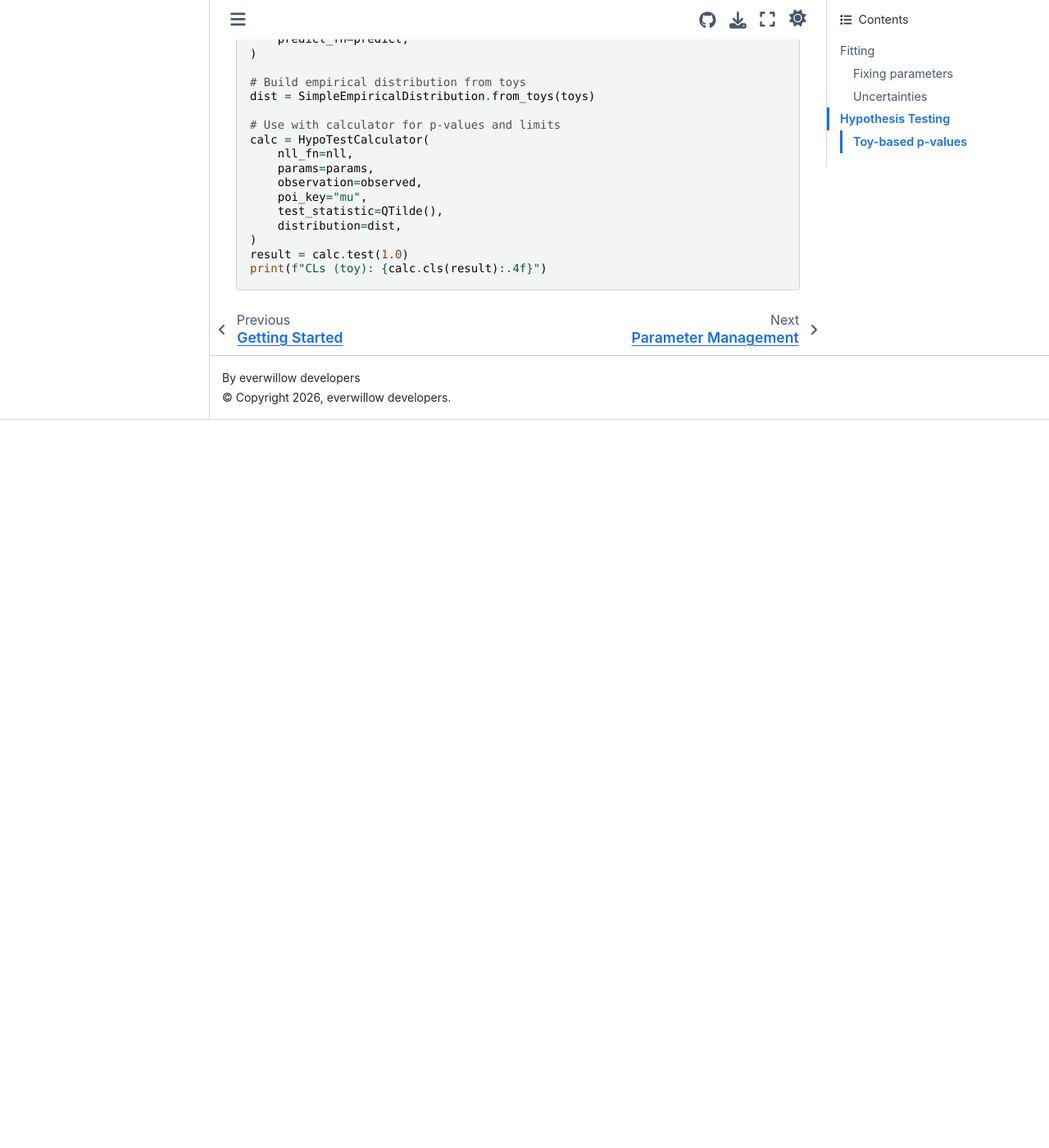
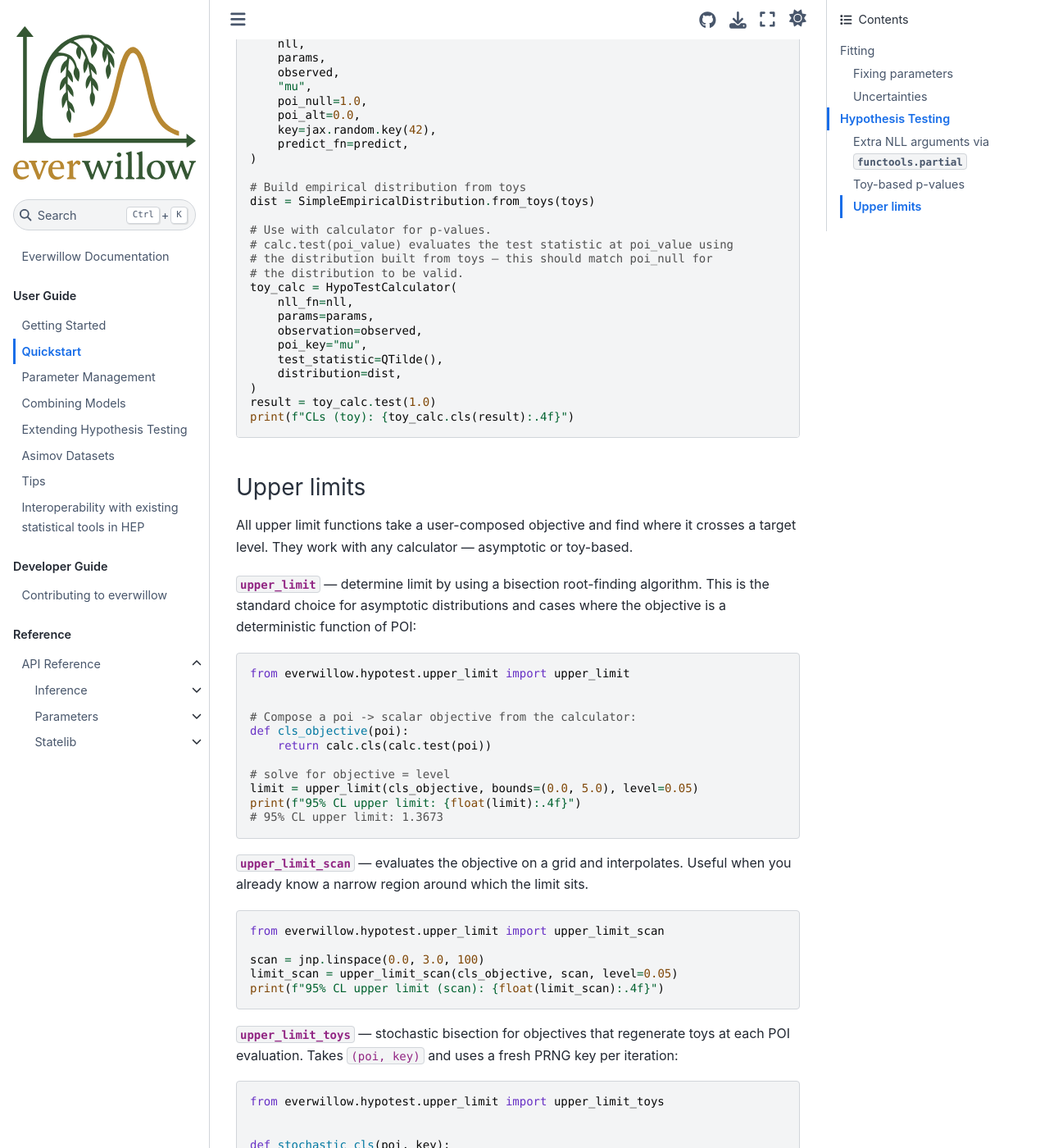
Before and after one commit to MoAly98/everwillow, a Sphinx documentation site: the page built from docs/quickstart.md, in a window 1280 px wide and 1400 px high, scrolled down 4614 px. Shown: the whole window at 82% size. Built offline with Sphinx 7.4.7 and the Sphinx Book theme 1.1.4, drawn with Linux system fonts in a browser that asks for light colours; before the commit the page ends 5126 px from its top, so only the background shows below that; some of the changed text lies outside the part shown.

Commit message:
docs: add asimov/tips pages, restructure quickstart, update extending-hypotest

````diff
--- a/docs/quickstart.md
+++ b/docs/quickstart.md
@@ -135,7 +134,8 @@
 params = sl.State.from_pytree({"mu": 1.0})
 observed = {"n": 12.0}
 
-# Run hypothesis test at mu=1
+# AsymptoticCalculator binds the model and provides predict_fn for Asimov
+# dataset generation. QTilde + QTildeAsymptotic are the defaults.
 calc = AsymptoticCalculator(
     nll_fn=nll,
     params=params,
@@ -145,6 +145,8 @@
     test_statistic=QTilde(),
     distribution=QTildeAsymptotic(),
 )
+
+# Run hypothesis test at mu=1
 result = calc.test(1.0)
 
 print(f"Test statistic: {result.q_obs:.4f}")
@@ -156,7 +158,8 @@
 # Alt p-value:    0.986078
 # CLs:            0.214013
 
-# Expected CLs at standard sigma bands (from Asimov dataset)
+# Expected CLs at standard sigma bands (from Asimov dataset).
+# bands.cl_s is a BandValues — iterable as (name, value) pairs.
 bands = calc.expected(result)
 for name, val in bands.cl_s:
     print(f"  {name}: {float(val):.6f}")
@@ -165,31 +168,31 @@
 # median:       0.002679
 # plus_1sigma:  0.026892
 # plus_2sigma:  0.161777
+```
+
+### Extra NLL arguments via `functools.partial`
+
+If your NLL function takes extra arguments beyond `(params, observation)`, use
+`functools.partial` to bind them before passing to `fit()`:
+
+```python
+from functools import partial
 
 
-# upper_limit finds the POI value where CLs crosses a confidence level
-def cls_objective(poi):
-    return calc.cls(calc.test(poi))
+def nll_with_config(params, observation, signal, background):
+    mu = params["mu"]
+    expected = mu * signal + background
+    return expected - observation["n"] * jnp.log(expected)
 
 
-# 95% CL upper limit on mu
-limit = upper_limit(cls_objective, bounds=(0.0, 5.0), level=0.05)
+# Bind signal and background, leaving (params, observation) free
+nll_fn = partial(nll_with_config, signal=10.0, background=5.0)
 
-print(f"95% CL upper limit: {float(limit):.4f}")
-# 95% CL upper limit: 1.3673
-
-# Expected upper limit with ±1σ/±2σ Brazil bands
-brazil = expected_upper_limit(calc, bounds=(0.0, 5.0), level=0.05)
-
-print(f"Observed:  {float(brazil.observed):.4f}")
-for name, val in brazil.expected:
-    print(f"  {name}: {float(val):.4f}")
-# Observed:  1.3673
-# minus_2sigma: 0.2734
-# minus_1sigma: 0.3854
-# median:       0.5746
-# plus_1sigma:  0.8792
-# plus_2sigma:  1.3121
+result = ew.fit(
+    nll_fn=nll_fn,
+    params=sl.State.from_pytree({"mu": 1.0}),
+    observation={"n": 12.0},
+)
 ```
 
 Hypothesis testing in everwillow is built from three composable pieces:
@@ -209,17 +212,18 @@
 from everwillow.hypotest.distributions import SimpleEmpiricalDistribution
 from everwillow.hypotest.test_statistics import QTilde
 from everwillow.hypotest.toys import ToyGenerator
-from everwillow.hypotest.upper_limit import expected_upper_limit, upper_limit
 
-# Generate toys under tested (mu=1) and alternative (mu=0) hypotheses
-# Toys will be generated in a vectorised mannter using jax.vmap by default
+# Generate toys under null (poi_null=1.0) and alternative (poi_alt=0.0) hypotheses.
+# poi_null is the hypothesis under which null toys are generated.
+# poi_alt is the hypothesis under which alternative toys are generated.
+# Toys are generated in a vectorised manner using jax.vmap by default.
 toy_gen = ToyGenerator(test_statistic=QTilde(), ntoys=5000)
 toys = toy_gen.generate(
     nll,
     params,
     observed,
     "mu",
-    poi_test=1.0,
+    poi_null=1.0,
     poi_alt=0.0,
     key=jax.random.key(42),
     predict_fn=predict,
@@ -228,8 +232,11 @@
 # Build empirical distribution from toys
 dist = SimpleEmpiricalDistribution.from_toys(toys)
 
-# Use with calculator for p-values and limits
-calc = HypoTestCalculator(
+# Use with calculator for p-values.
+# calc.test(poi_value) evaluates the test statistic at poi_value using
+# the distribution built from toys — this should match poi_null for
+# the distribution to be valid.
+toy_calc = HypoTestCalculator(
     nll_fn=nll,
     params=params,
     observation=observed,
@@ -237,6 +244,103 @@
     test_statistic=QTilde(),
     distribution=dist,
 )
-result = calc.test(1.0)
-print(f"CLs (toy): {calc.cls(result):.4f}")
+result = toy_calc.test(1.0)
+print(f"CLs (toy): {toy_calc.cls(result):.4f}")
 ```
+
+### Upper limits
+
+All upper limit functions take a user-composed objective and find where it
+crosses a target level. They work with any calculator — asymptotic or toy-based.
+
+**`upper_limit`** — determine limit by using a bisection root-finding algorithm.
+This is the standard choice for asymptotic distributions and cases where the objective is a
+deterministic function of POI:
+
+```python
+from everwillow.hypotest.upper_limit import upper_limit
+
+
+# Compose a poi -> scalar objective from the calculator:
+def cls_objective(poi):
+    return calc.cls(calc.test(poi))
+
+# solve for objective = level
+limit = upper_limit(cls_objective, bounds=(0.0, 5.0), level=0.05)
+print(f"95% CL upper limit: {float(limit):.4f}")
+# 95% CL upper limit: 1.3673
+```
+
+**`upper_limit_scan`** — evaluates the objective on a grid and interpolates.
+Useful when you already know a narrow region around which the limit sits.
+
+```python
+from everwillow.hypotest.upper_limit import upper_limit_scan
+
+scan = jnp.linspace(0.0, 3.0, 100)
+limit_scan = upper_limit_scan(cls_objective, scan, level=0.05)
+print(f"95% CL upper limit (scan): {float(limit_scan):.4f}")
+```
+
+**`upper_limit_toys`** — stochastic bisection for objectives that regenerate
+toys at each POI evaluation. Takes `(poi, key)` and uses a fresh PRNG key per
+iteration:
+
+```python
+from everwillow.hypotest.upper_limit import upper_limit_toys
+
+
+def stochastic_cls(poi, key):
+    """Regenerate toys at each POI value during the search."""
+    toys = toy_gen.generate(
+        nll,
+        params,
+        observed,
+        "mu",
+        poi_null=poi,
+        poi_alt=0.0,
+        key=key,
+        predict_fn=predict,
+    )
+    dist = SimpleEmpiricalDistribution.from_toys(toys)
+    toy_calc = HypoTestCalculator(
+        nll_fn=nll,
+        params=params,
+        observation=observed,
+        poi_key="mu",
+        test_statistic=QTilde(),
+        distribution=dist,
+    )
+    return toy_calc.cls(toy_calc.test(poi))
+
+
+limit_toys = upper_limit_toys(
+    stochastic_cls, bounds=(0.0, 5.0), key=jax.random.key(0), tol=0.01
+)
+```
+
+**`expected_upper_limit`** — finds expected limits at each sigma band. Takes a
+`poi -> BandValues` objective and calls `upper_limit` five times (once per
+band):
+
+```python
+from everwillow.hypotest.upper_limit import expected_upper_limit
+
+
+def band_cls_objective(poi):
+    result = calc.test(poi)
+    bands = calc.expected(result)
+    return bands.cl_s
+
+
+# Returns BandValues — each entry is the upper limit at that sigma band.
+brazil = expected_upper_limit(band_cls_objective, bounds=(0.0, 5.0), level=0.05)
+
+for name, val in brazil:
+    print(f"  {name}: {float(val):.4f}")
+# minus_2sigma: 0.2734
+# minus_1sigma: 0.3854
+# median:       0.5746
+# plus_1sigma:  0.8792
+# plus_2sigma:  1.3121
+```
--- /dev/null
+++ b/docs/tips.md
@@ -0,0 +1,49 @@
+# Tips
+
+## JIT compilation
+
+All everwillow functions are compatible with `jax.jit`. Wrapping your workflow
+in JIT compiles it into optimized XLA code, which can significantly speed up
+repeated evaluations (e.g. scanning over POI values for limits):
+
+```python
+import jax
+
+from everwillow.hypotest.upper_limit import upper_limit
+
+
+@jax.jit
+def compute_limit(observed_n):
+    observed = {"n": observed_n}
+    calc = AsymptoticCalculator(
+        nll_fn=nll,
+        params=params,
+        observation=observed,
+        poi_key="mu",
+        predict_fn=predict,
+    )
+
+    def cls_objective(poi):
+        return calc.cls(calc.test(poi))
+
+    return upper_limit(cls_objective, bounds=(0.0, 5.0), level=0.05)
+
+
+# First call traces and compiles; subsequent calls are fast
+limit = compute_limit(12.0)
+```
+
+JIT compilation works best when the function structure is fixed and only array
+values change. Avoid passing Python objects that change shape or structure
+between calls.
+
+## 64-bit precision
+
+JAX defaults to 32-bit floats. For statistical inference, 64-bit precision is
+recommended to avoid numerical issues in likelihood evaluations:
+
+```python
+jax.config.update("jax_enable_x64", True)
+```
+
+Set this at the top of your script, before any JAX operations.
````
Also changed, not shown: other parts of docs/quickstart.md (+0 -1 lines), docs/asimov-datasets.md (added, +74 -0 lines), docs/extending-hypotest.md (+13 -8 lines), docs/index.md (+2 -0 lines).
